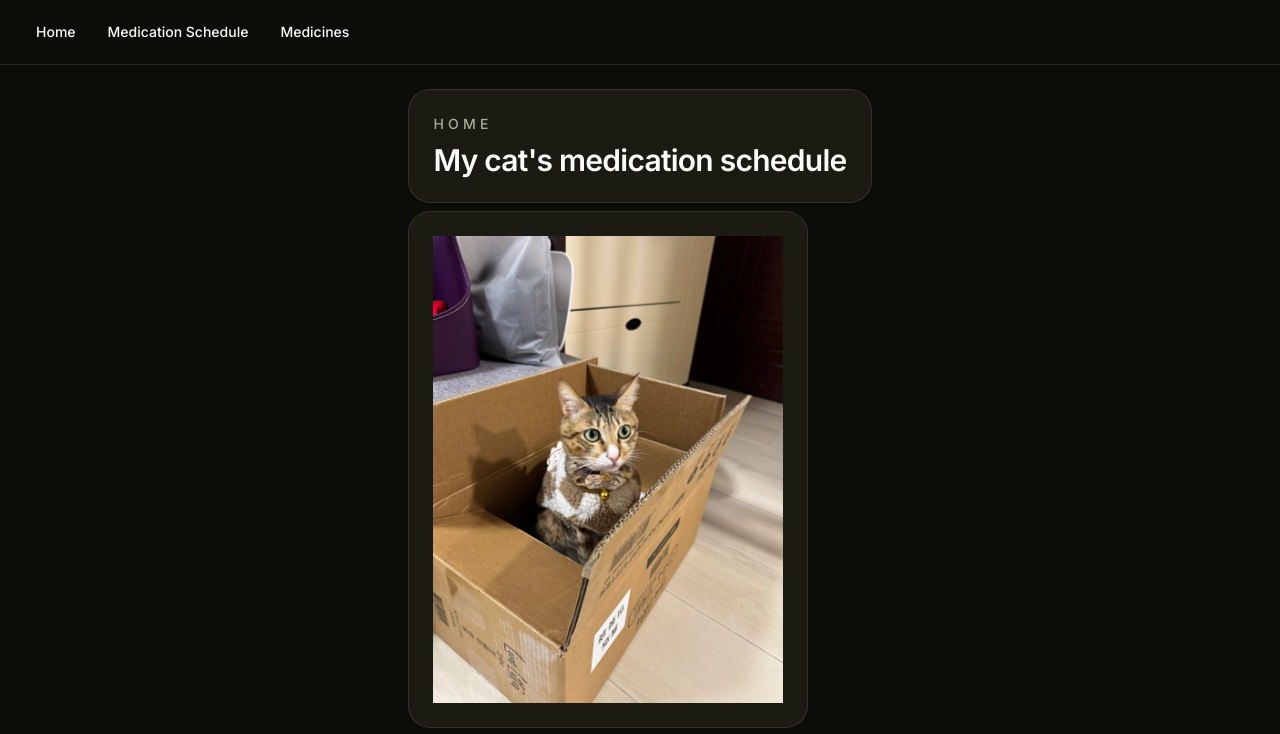
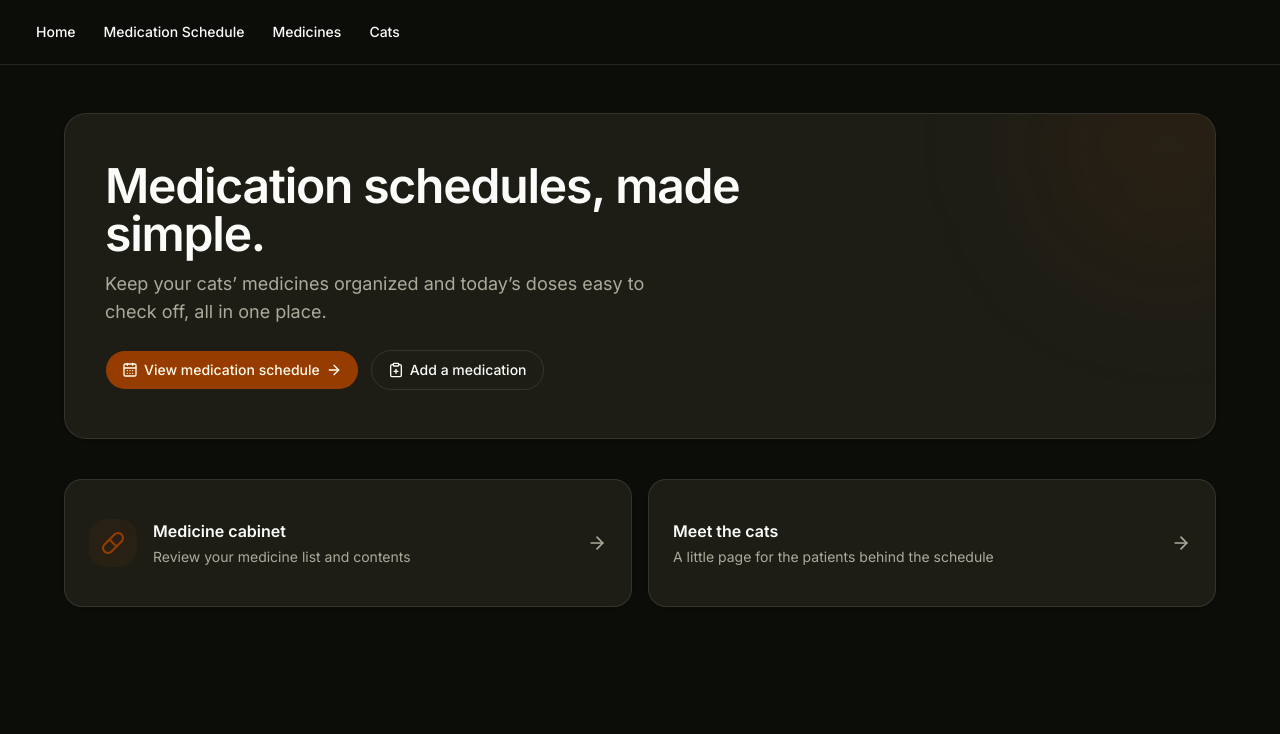
Before and after one commit to SimonLee138/mug-and-pee-vercel, a Next.js app: page / in a window 1280 px wide. Shown: the top 734 px of the page. Built offline with nearby package versions, Linux system fonts and the light colour scheme.

Commit message:
enhance the home page uI

```diff
--- /dev/null
+++ b/app/cats/page.tsx
@@ -0,0 +1,58 @@
+import Image from "next/image"
+
+const cats = [
+  {
+    name: "Muggle",
+    image: "/muggle.JPEG",
+    description: "One of the very important patients behind this care tracker.",
+  },
+  {
+    name: "Peeves",
+    image: "/peeves.JPEG",
+    description: "A beloved member of the family, and a good reason to stay organized.",
+  },
+]
+
+export default function CatsPage() {
+  return (
+    <main className="min-h-[calc(100vh-4rem)] bg-background px-4 py-8 sm:px-6 sm:py-12">
+      <div className="mx-auto flex max-w-5xl flex-col gap-8">
+        <header className="space-y-3">
+          <p className="text-xs font-semibold tracking-[0.24em] text-primary uppercase sm:text-sm">
+            The patients
+          </p>
+          <h1 className="text-3xl font-semibold tracking-tight text-foreground sm:text-4xl">
+            Meet the cats
+          </h1>
+          <p className="max-w-2xl text-base leading-7 text-muted-foreground">
+            The best part of keeping their care on schedule.
+          </p>
+        </header>
+
+        <section aria-label="Cat photos" className="grid gap-5 sm:grid-cols-2 sm:gap-6">
+          {cats.map((cat) => (
+            <article
+              key={cat.name}
+              className="overflow-hidden rounded-3xl border border-border bg-card shadow-sm"
+            >
+              <div className="relative aspect-[4/3] w-full bg-muted">
+                <Image
+                  src={cat.image}
+                  alt={`${cat.name}, one of the cats cared for with this tracker`}
+                  fill
+                  sizes="(max-width: 640px) 100vw, 50vw"
+                  className="object-cover"
+                  priority
+                />
+              </div>
+              <div className="space-y-2 p-5 sm:p-6">
+                <h2 className="text-xl font-semibold text-foreground">{cat.name}</h2>
+                <p className="text-sm leading-6 text-muted-foreground">{cat.description}</p>
+              </div>
+            </article>
+          ))}
+        </section>
+      </div>
+    </main>
+  )
+}
--- a/app/medications/page.tsx
+++ b/app/medications/page.tsx
@@ -22,7 +22,7 @@ export default async function Page({
     <div className="min-h-screen bg-background px-6 py-8">
       <div className="mx-auto flex max-w-6xl flex-col gap-8">
         <MedicationCard selectedDate={selectedDate} />
-        <MedicationTabs patientRecords={patientRecords} />
+        <MedicationTabs patientRecords={patientRecords} selectedDate={selectedDate} />
       </div>
     </div>
   )
--- a/app/page.tsx
+++ b/app/page.tsx
@@ -1,38 +1,72 @@
 import Link from "next/link"
 import { Button } from "@/components/ui/button"
-import Image from "next/image"
+import { ArrowRight, CalendarDays, ClipboardPlus, Pill } from "lucide-react"
 
 export default function Page() {
   return (
-    <div className="flex min-h-screen bg-background p-6">
-      <div className="mx-auto flex max-w-6xl min-w-0 flex-col gap-4 text-sm leading-loose">
-        <div className="mx-auto flex flex-col justify-center gap-2">
-          <div className="flex space-y-4 rounded-3xl border border-border bg-card/90 p-6 shadow-sm">
-            <div className="space-y-2">
-              <p className="text-sm font-medium tracking-[0.3em] text-muted-foreground uppercase">
-                Home
+    <main className="min-h-[calc(100vh-4rem)] bg-background px-4 py-8 sm:px-6 sm:py-12">
+      <div className="mx-auto flex max-w-6xl flex-col gap-8 sm:gap-10">
+        <section className="relative overflow-hidden rounded-3xl border border-border bg-card px-5 py-8 shadow-sm sm:px-10 sm:py-12">
+          <div
+            aria-hidden="true"
+            className="pointer-events-none absolute -right-20 -top-24 h-64 w-64 rounded-full bg-primary/10 blur-3xl"
+          />
+          <div className="relative max-w-2xl space-y-5">
+            <div className="space-y-3">
+              <h1 className="text-3xl font-semibold tracking-tight text-foreground sm:text-5xl">
+                Medication schedules, made simple.
+              </h1>
+              <p className="max-w-xl text-base leading-7 text-muted-foreground sm:text-lg">
+                Keep your cats’ medicines organized and today’s doses easy to
+                check off, all in one place.
               </p>
-              <h1 className="text-3xl font-semibold tracking-tight text-foreground">
-                My cat's medication schedule
-              </h1>
+            </div>
+            <div className="flex flex-col gap-3 pt-1 sm:flex-row">
+              <Button asChild size="lg" className="w-full sm:w-auto">
+                <Link href="/medications">
+                  <CalendarDays aria-hidden="true" />
+                  View medication schedule
+                  <ArrowRight aria-hidden="true" />
+                </Link>
+              </Button>
+              <Button asChild variant="outline" size="lg" className="w-full sm:w-auto">
+                <Link href="/medications/create">
+                  <ClipboardPlus aria-hidden="true" />
+                  Add a medication
+                </Link>
+              </Button>
             </div>
           </div>
-          <Image
-            src="/muggle.JPEG"
-            alt="A cute cat"
-            width={400}
-            height={400}
-            className="rounded-3xl border border-border bg-card/90 p-6 shadow-sm"
-          />
-          <Image
-            src="/peeves.JPEG"
-            alt="A cute cat"
-            width={400}
-            height={400}
-            className="rounded-3xl border border-border bg-card/90 p-6 shadow-sm"
-          />
-        </div>
+        </section>
+
+        <section aria-label="Quick links" className="grid gap-4 sm:grid-cols-2">
+          <Link
+            href="/medicines"
+            className="group flex min-h-32 items-center justify-between gap-4 rounded-2xl border border-border bg-card p-5 shadow-sm transition hover:border-primary/40 hover:shadow-md sm:p-6"
+          >
+            <div className="flex items-center gap-4">
+              <span className="flex h-12 w-12 shrink-0 items-center justify-center rounded-2xl bg-primary/10 text-primary">
+                <Pill aria-hidden="true" />
+              </span>
+              <span>
+                <span className="block font-semibold text-foreground">Medicine cabinet</span>
+                <span className="mt-1 block text-sm text-muted-foreground">Review your medicine list and contents</span>
+              </span>
+            </div>
+            <ArrowRight aria-hidden="true" className="h-5 w-5 shrink-0 text-muted-foreground transition group-hover:translate-x-1 group-hover:text-primary" />
+          </Link>
+          <Link
+            href="/cats"
+            className="group flex min-h-32 items-center justify-between gap-4 rounded-2xl border border-border bg-card p-5 shadow-sm transition hover:border-primary/40 hover:shadow-md sm:p-6"
+          >
+            <span>
+              <span className="block font-semibold text-foreground">Meet the cats</span>
+              <span className="mt-1 block text-sm text-muted-foreground">A little page for the patients behind the schedule</span>
+            </span>
+            <ArrowRight aria-hidden="true" className="h-5 w-5 shrink-0 text-muted-foreground transition group-hover:translate-x-1 group-hover:text-primary" />
+          </Link>
+        </section>
       </div>
-    </div>
+    </main>
   )
 }
--- a/components/Navbar.tsx
+++ b/components/Navbar.tsx
@@ -1,73 +1,36 @@
 "use client"
 
 import * as React from "react"
-import { Moon, Sun, Menu, X } from "lucide-react"
-import { useTheme } from "next-themes"
-import { Button } from "@/components/ui/button"
-import { Label } from "@/components/ui/label"
+import { Menu, X } from "lucide-react"
 import {
   NavigationMenu,
   NavigationMenuItem,
   NavigationMenuLink,
   NavigationMenuList,
 } from "@/components/ui/navigation-menu"
-import { Switch } from "@/components/ui/switch"
-import Image from "next/image"
 import Link from "next/link"
 
 const navigationLinks = [
   { name: "Home", href: "/" },
   { name: "Medication Schedule", href: "/medications" },
   { name: "Medicines", href: "/medicines" },
-  //{ name: "Patients", href: "/patients" },
+  { name: "Cats", href: "/cats" },
 ]
 
 export default function Navbar() {
-  const { resolvedTheme, setTheme } = useTheme()
-  const [mounted, setMounted] = React.useState(false)
   const [isMenuOpen, setIsMenuOpen] = React.useState(false)
-
-  React.useEffect(() => {
-    setMounted(true)
-  }, [])
-
-  if (!mounted) {
-    return (
-      <div id="top-navbar" className="sticky top-0 flex h-fit w-full p-3 bg-background border-b">
-        <div className="pt-2 pr-2">
-          <Image
-            src="/MugPee-logo-transparent_horizon.png"
-            width={100}
-            height={20}
-            alt="MugPee"
-          />
-        </div>
-      </div>
-    )
-  }
 
   return (
     <div id="top-navbar" className="sticky top-0 z-50 w-full bg-background border-b">
-      <div className="flex h-16 items-center justify-between px-4 md:px-6">
-        {/* Logo */}
-        {/*<div className="flex items-center">
-          <Image
-            src="/MugPee-logo-transparent_horizon.png"
-            width={100}
-            height={20}
-            alt="MugPee"
-            className="h-5 w-auto"
-          />
-        </div>*/}
-
+      <div className="flex h-16 items-center justify-end px-4 md:px-6">
         {/* Desktop Navigation */}
-        <div className="hidden md:flex items-center space-x-6">
+        <div className="mr-auto hidden items-center md:flex">
           <NavigationMenu>
-            <NavigationMenuList className="flex space-x-2">
+            <NavigationMenuList className="flex gap-1">
               {navigationLinks.map((link) => (
                 <NavigationMenuItem key={link.href}>
                   <NavigationMenuLink asChild>
-                    <Link href={link.href} className="px-3 py-2 text-sm font-medium hover:text-primary transition-colors">
+                    <Link href={link.href} className="rounded-lg px-3 py-2 text-sm font-medium transition-colors hover:bg-muted hover:text-primary">
                       {link.name}
                     </Link>
                   </NavigationMenuLink>
@@ -77,27 +40,13 @@ export default function Navbar() {
           </NavigationMenu>
         </div>
 
-        {/* Desktop Actions */}
-        {/*<div className="hidden md:flex items-center space-x-4">
-          <div className="flex items-center space-x-2">
-            <Sun className="h-4 w-4" />
-            <Switch
-              id="dark-light-mode"
-              checked={resolvedTheme === "dark"}
-              onCheckedChange={() =>
-                setTheme(resolvedTheme === "dark" ? "light" : "dark")
-              }
-            />
-            <Moon className="h-4 w-4" />
-          </div>
-          <Button size="sm">Download</Button>
-        </div>*/}
-
         {/* Mobile Menu Button */}
         <button
-          className="md:hidden p-2"
-          onClick={() => setIsMenuOpen(!isMenuOpen)}
-          aria-label="Toggle menu"
+          className="rounded-lg p-2 transition-colors hover:bg-muted focus-visible:ring-2 focus-visible:ring-ring md:hidden"
+          onClick={() => setIsMenuOpen((open) => !open)}
+          aria-label={isMenuOpen ? "Close navigation menu" : "Open navigation menu"}
+          aria-expanded={isMenuOpen}
+          aria-controls="mobile-navigation"
         >
           {isMenuOpen ? <X className="h-6 w-6" /> : <Menu className="h-6 w-6" />}
         </button>
@@ -105,38 +54,20 @@ export default function Navbar() {
 
       {/* Mobile Menu */}
       {isMenuOpen && (
-        <div className="md:hidden border-t bg-background">
-          <div className="px-4 py-4 space-y-4">
+        <div id="mobile-navigation" className="border-t bg-background md:hidden">
+          <nav aria-label="Mobile navigation" className="space-y-2 px-4 py-4">
             {/* Mobile Navigation Links */}
-            <div className="flex flex-col space-y-2">
             {navigationLinks.map((link) => (
               <Link
                 key={link.href}
                 href={link.href}
-                  className="px-3 py-2 text-sm font-medium hover:text-primary transition-colors"
+                className="block rounded-lg px-3 py-3 text-sm font-medium transition-colors hover:bg-muted hover:text-primary"
                 onClick={() => setIsMenuOpen(false)}
               >
                 {link.name}
               </Link>
             ))}
-            </div>
-
-            {/* Mobile Actions */}
-            {/*<div className="flex items-center justify-between pt-4 border-t">
-              <div className="flex items-center space-x-2">
-                <Sun className="h-4 w-4" />
-                <Switch
-                  id="dark-light-mode-mobile"
-                  checked={resolvedTheme === "dark"}
-                  onCheckedChange={() =>
-                    setTheme(resolvedTheme === "dark" ? "light" : "dark")
-                  }
-                />
-                <Moon className="h-4 w-4" />
-              </div>
-              <Button size="sm">Download</Button>
-            </div>*/}
-          </div>
+          </nav>
         </div>
       )}
     </div>
```
Also changed, not shown: app/medications/create/page.tsx (+4 -5 lines), components/medications/medication-card.tsx (+30 -74 lines), components/medications/medication-tabs.tsx (+8 -1 lines). Lines whose indentation alone changed are shown as unchanged.
